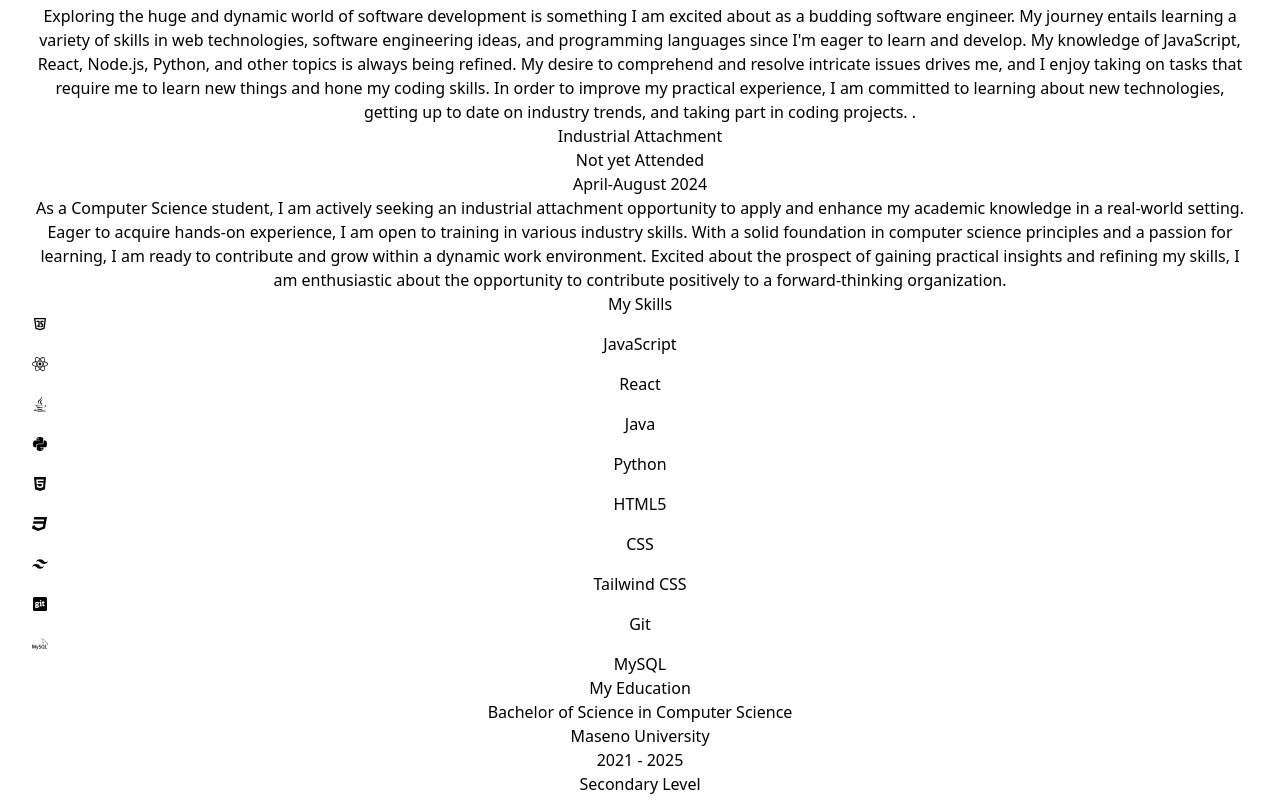
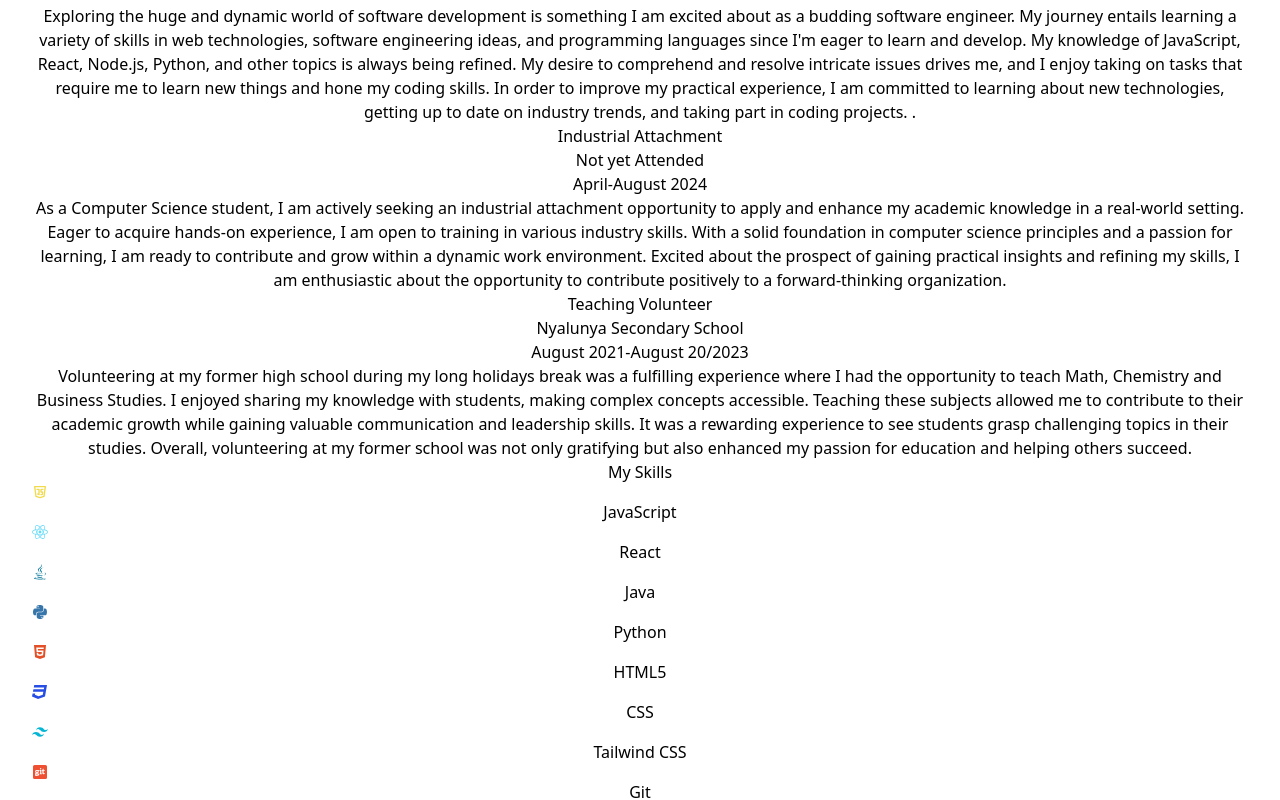
Before and after one commit to abok-cymk/my-portfolio, a React (Vite) app: page / in a window 1280 px wide. Shown: the part 2933-3733 px from the top of the page. Built offline with nearby package versions, Linux system fonts and the light colour scheme; no server answers.

Commit message:
added experience and color of skills icon

```diff
--- a/src/components/Experiences.jsx
+++ b/src/components/Experiences.jsx
@@ -17,6 +17,16 @@ const Experiences = () => {
       year: 'April-August 2024',
       description: `As a Computer Science student, I am actively seeking an industrial attachment opportunity to apply and enhance my academic knowledge in a real-world setting. Eager to acquire hands-on experience, I am open to training in various industry skills. With a solid foundation in computer science principles and a passion for learning, I am ready to contribute and grow within a dynamic work environment. Excited about the prospect of gaining practical insights and refining my skills, I am enthusiastic about the opportunity to contribute positively to a forward-thinking organization.`,
     },
+    {
+      title: 'Teaching Volunteer',
+      company: 'Nyalunya Secondary School',
+      year: 'August 2021-August 20/2023',
+      description: `Volunteering at my former high school during my long holidays break was a fulfilling experience where I had the opportunity
+      to teach Math, Chemistry and Business Studies. I enjoyed sharing my knowledge with students, making complex concepts
+      accessible. Teaching these subjects allowed me to contribute to their academic growth while gaining valuable communication and leadership skills.
+      It was a rewarding experience to see students grasp challenging topics in their studies.
+      Overall, volunteering at my former school was not only gratifying but also enhanced my passion for education and helping others succeed.`,
+    },
   ];
 
   return (
@@ -30,7 +40,7 @@ const Experiences = () => {
         >
           My Experience
         </motion.h2>
-        <div className="grid grid-cols-1 md:grid-cols-2 gap-8">
+        <div className="grid grid-cols-1 md:grid-cols-3 gap-3">
           {experiences.map((experience, index) => (
             <motion.div
               key={index}
--- a/src/components/Projects.jsx
+++ b/src/components/Projects.jsx
@@ -40,7 +40,7 @@ const Projects = () => {
         >
           My Projects
         </motion.h2>
-        <div className="grid grid-cols-1 md:grid-cols-2 lg:grid-cols-3 gap-8 p-2 mb-0">
+        <div className="grid grid-cols-1 md:grid-cols-2 lg:grid-cols-3 gap-3 p-2 mb-0">
           {projects.map((project, index) => (
             <motion.div
               key={index}
--- a/src/components/Skills.jsx
+++ b/src/components/Skills.jsx
@@ -9,38 +9,47 @@ const Skills = () => {
     {
       skillName: "JavaScript",
       icon: TbBrandJavascript,
+      color: "#f0db4f",
     },
     {
       skillName: "React",
       icon: FaReact,
+      color: "#61dafb",
     },
     {
       skillName: "Java",
       icon: FaJava,
+      color: "#007396",
     },
     {
       skillName: "Python",
       icon: FaPython,
+      color: "#3776ab",
     },
     {
       skillName: "HTML5",
       icon: FaHtml5,
+      color: "#e34f26",
     },
     {
       skillName: "CSS",
       icon: FaCss3,
+      color: "#264de4",
     },
     {
       skillName: "Tailwind CSS",
       icon: SiTailwindcss,
+      color: "#06b6d4",
     },
     {
       skillName: "Git",
       icon: FaGitSquare,
+      color: "#f05032",
     },
     {
       skillName: "MySQL",
       icon: SiMysql,
+      color: "#4479a1",
     },
   ];
 
@@ -64,7 +73,7 @@ const Skills = () => {
               exit={{ opacity: 0, y: 50 }}
               className="bg-white p-2 rounded-md shadow-md cursor-pointer"
             >
-              <p className="flex items-center justify-center gap-2 text-lg font-bold mb-2"><skill.icon  className='text-xl text-yellow-400'/>{skill.skillName}</p>
+              <p className="flex items-center justify-center gap-2 text-lg font-bold mb-2"><skill.icon  className='text-xl' color={skill.color}/>{skill.skillName}</p>
             </motion.div>
           ))}
         </div>
```
